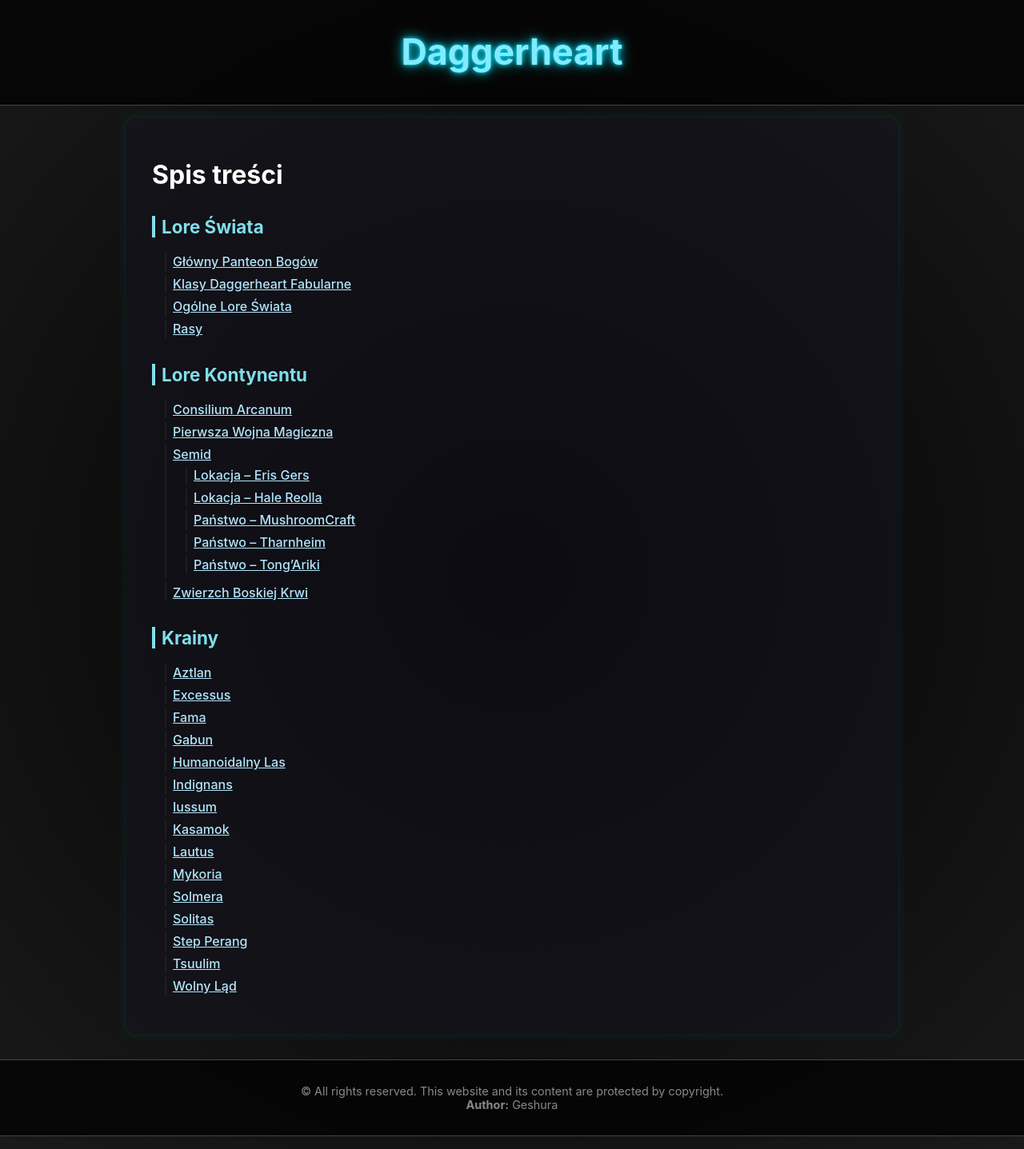
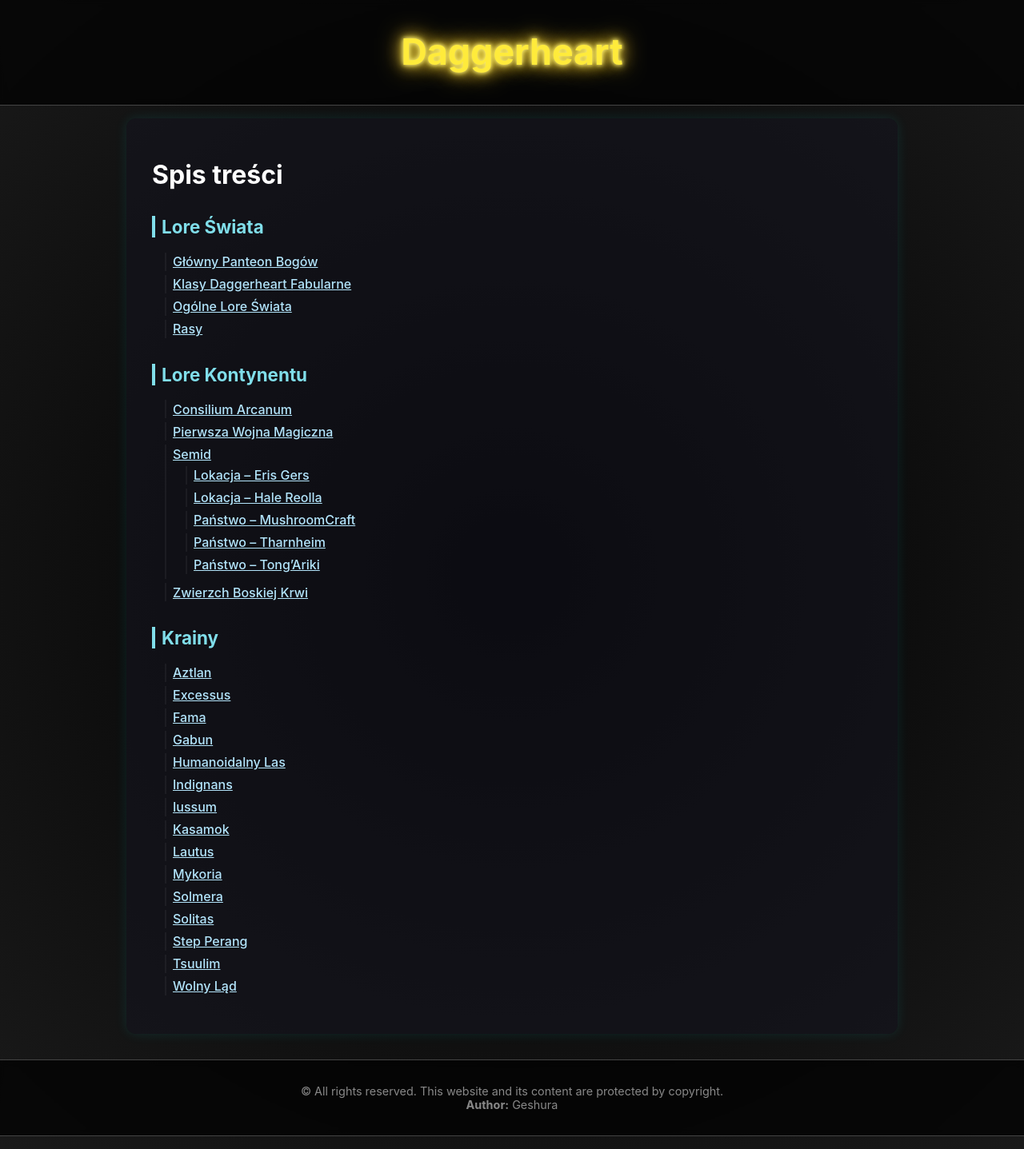
Before and after one commit to Geshura/dh-wiki, a Jekyll site: the page built from index.md, in a window 1280 px wide. Shown: the whole page at 80% size. Built offline with Jekyll 4.4.1, drawn with Linux system fonts in a browser that asks for light colours.

Commit message:
Update default.html

```diff
--- a/_layouts/default.html
+++ b/_layouts/default.html
@@ -61,8 +61,12 @@
     .galactic-title {
       text-align: center;
       font-size: 2.8rem;
-      color: #82eaff;
-      text-shadow: 0 0 5px #00e5ff, 0 0 15px #00e5ff;
+      color: #ffeb3b;
+      text-shadow:
+        0 0 5px #fff176,
+        0 0 10px #ffee58,
+        0 0 20px #fdd835,
+        0 0 30px #fbc02d;
       transition: transform 0.3s ease, text-shadow 0.3s ease;
       margin: 0.5em 0;
     }
@@ -73,14 +77,22 @@
     }
 
     .galactic-title a:visited {
-      color: #b39ddb;
-      text-shadow: 0 0 5px #9575cd, 0 0 15px #7e57c2;
+      color: #fbc02d;
+      text-shadow:
+        0 0 5px #fdd835,
+        0 0 10px #f9a825,
+        0 0 20px #f57f17;
     }
 
     .galactic-title:hover {
-      transform: scale(1.03);
-      text-shadow: 0 0 10px #00ffff, 0 0 20px #00ffff;
+      transform: scale(1.05);
+      text-shadow:
+        0 0 10px #fff176,
+        0 0 20px #ffeb3b,
+        0 0 30px #fbc02d,
+        0 0 40px #f57f17;
     }
+
 
     main h2 {
       font-size: 1.4rem;
```
